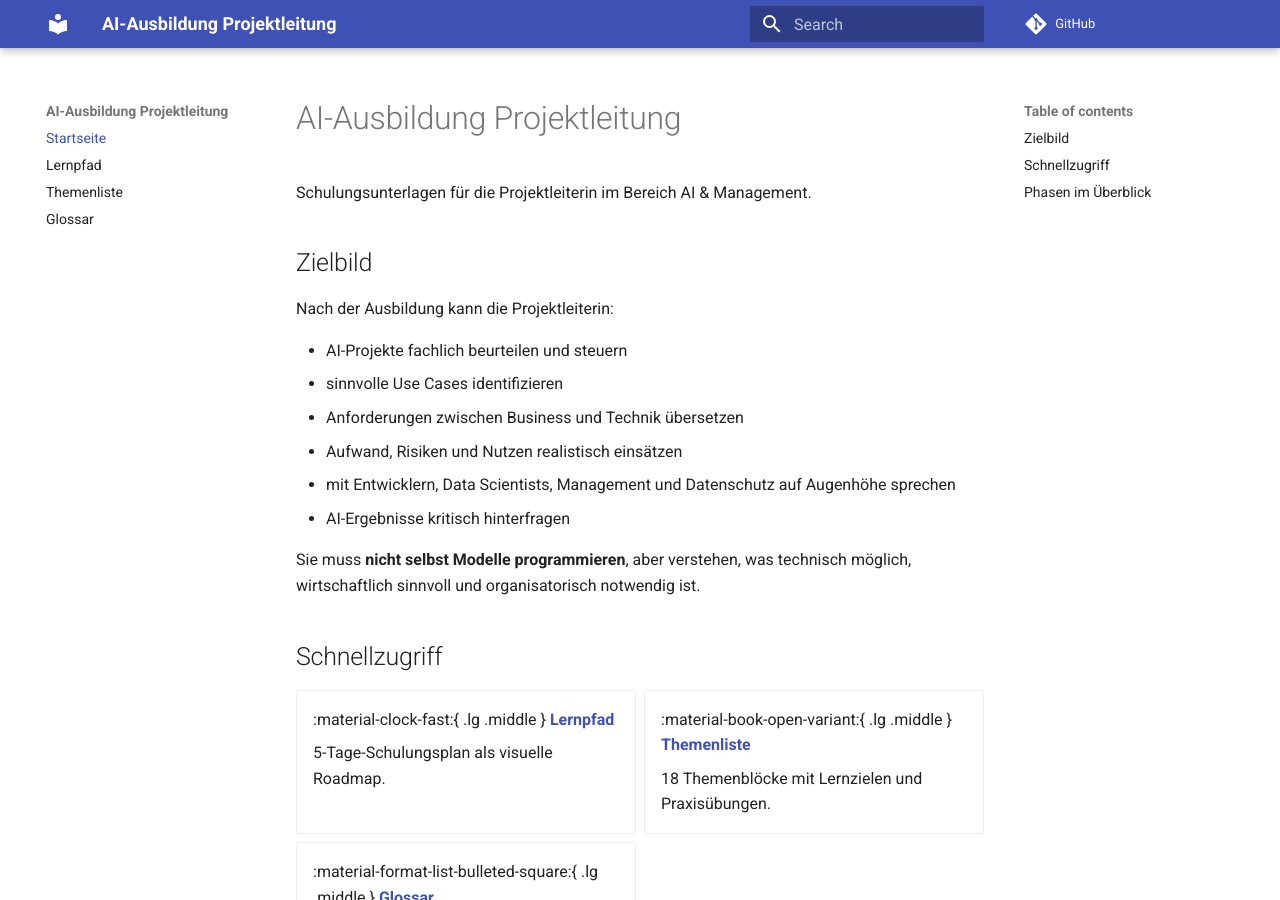
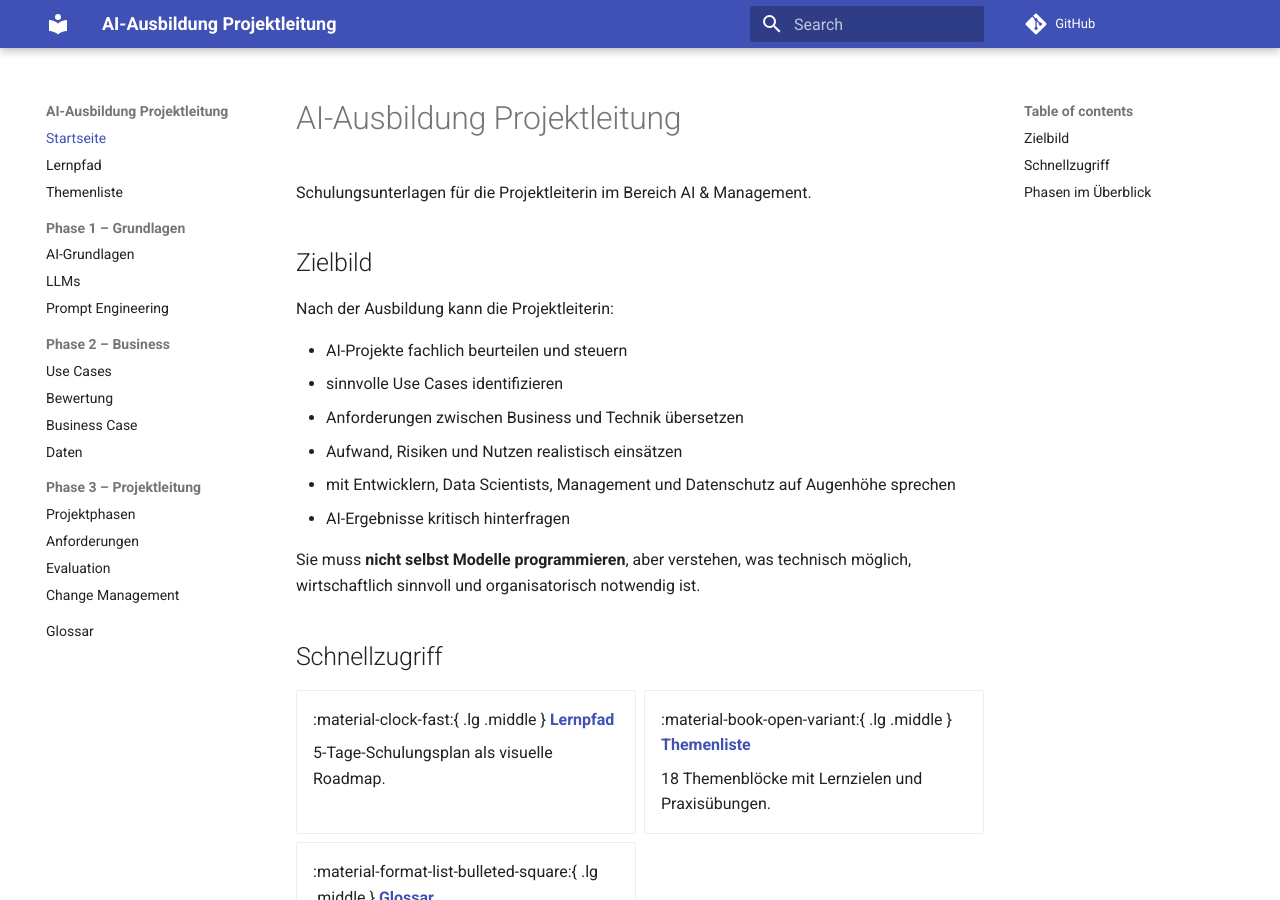
Before and after one commit to EmanuelST-G/ai-training-starter, an MkDocs documentation site: the page built from docs/index.md, in a window 1280 px wide and 900 px high. Built offline with MkDocs 1.6.1 and Material for MkDocs 9.7.7, drawn with Linux system fonts in a browser that asks for light colours; comment, search, counter and statistics services are not loaded.

Commit message:
fix(nav): add phase 1-3 topic pages
Co-Authored-By: Claude <noreply@anthropic.com>

```diff
--- a/mkdocs.yml
+++ b/mkdocs.yml
@@ -55,4 +55,18 @@ nav:
   - Startseite: index.md
   - Lernpfad: lernpfad.md
   - Themenliste: themenliste.md
+  - Phase 1 – Grundlagen:
+      - AI-Grundlagen: grundlagen/01-ai-grundlagen.md
+      - LLMs: grundlagen/02-llms.md
+      - Prompt Engineering: grundlagen/03-prompt-engineering.md
+  - Phase 2 – Business:
+      - Use Cases: business/04-use-cases.md
+      - Bewertung: business/05-bewertung.md
+      - Business Case: business/06-business-case.md
+      - Daten: business/07-daten.md
+  - Phase 3 – Projektleitung:
+      - Projektphasen: projektleitung/08-projektphasen.md
+      - Anforderungen: projektleitung/09-anforderungen.md
+      - Evaluation: projektleitung/10-evaluation.md
+      - Change Management: projektleitung/11-change.md
   - Glossar: glossar.md
```
